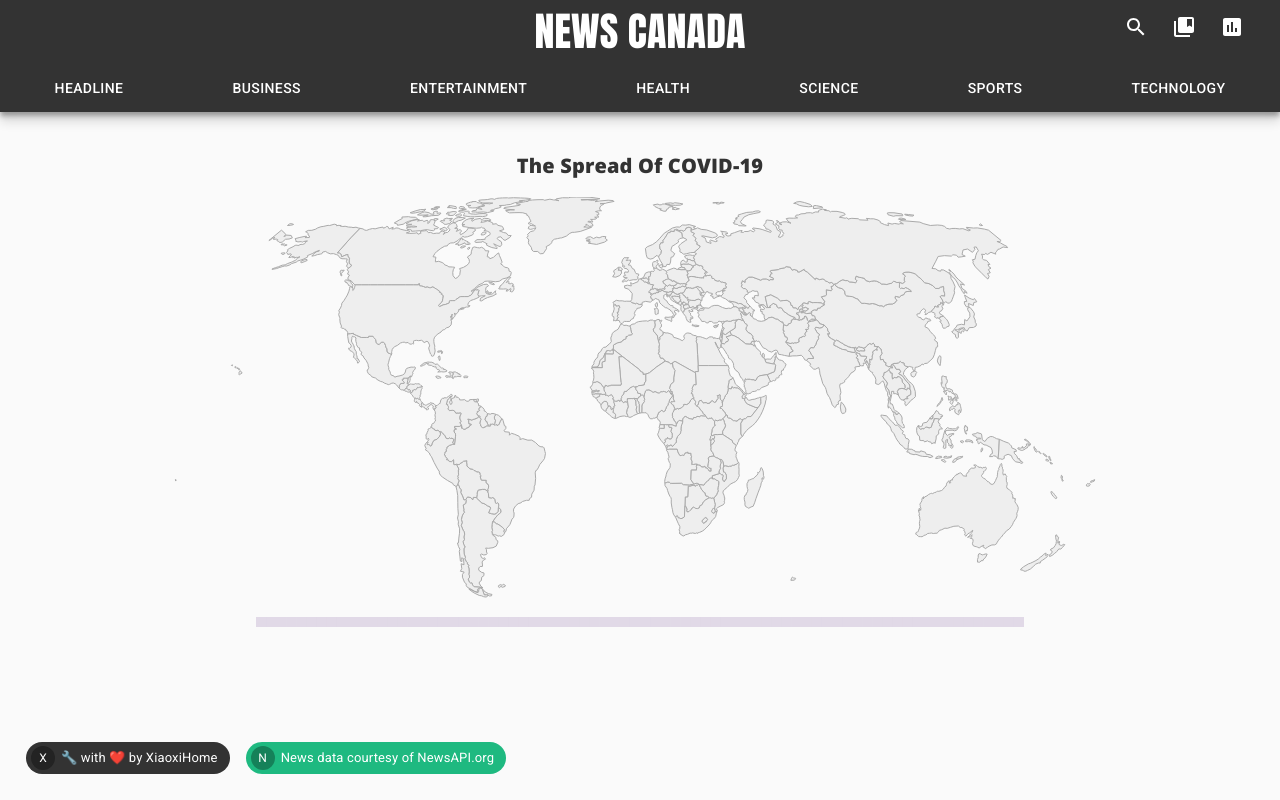
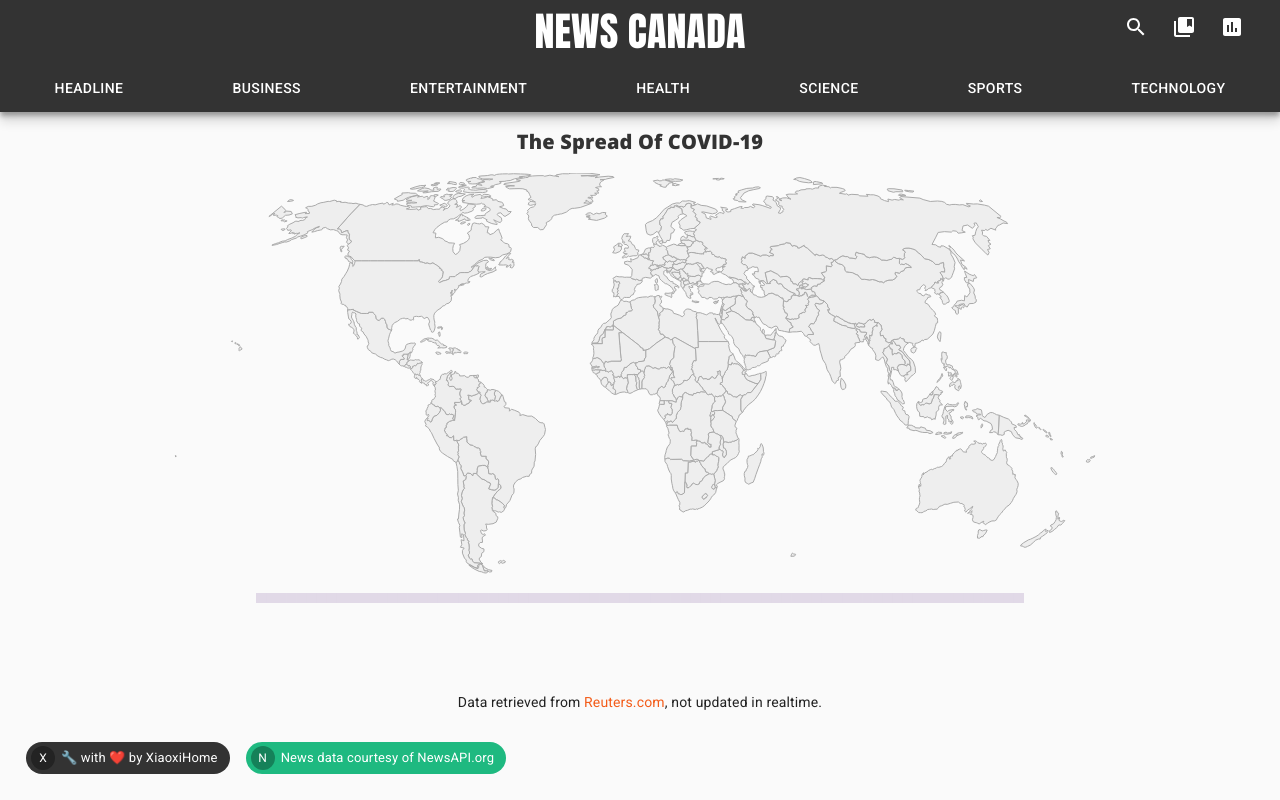
Before and after one commit to CptDoraemon/news-app, a React (Create React App) app: page / in a window 1280 px wide. Both pictures are taken after a click on the button 1184 px from the left and 27 px from the top of the page. Built offline with nearby package versions, Linux system fonts and the light colour scheme; no server answers.

Commit message:
add stackbarchart to covid map

```diff
--- a/src/components/topic/topic.tsx
+++ b/src/components/topic/topic.tsx
@@ -1,8 +1,8 @@
 import React, {useEffect, useRef, useState} from "react";
 import makeStyles from "@material-ui/core/styles/makeStyles";
 import TopicCovid19Map from "./topic-covid19-map";
-import {Typography} from "@material-ui/core";
-import Box from "@material-ui/core/Box";
+import Link from '@material-ui/core/Link';
+import Typography from '@material-ui/core/Typography';
 
 const useStyles = makeStyles(theme => ({
     root: {
@@ -11,7 +11,7 @@ const useStyles = makeStyles(theme => ({
         flexDirection: 'column',
         alignItems: 'center',
         justifyContent: 'flex-start',
-        margin: theme.spacing(5, 0)
+        margin: theme.spacing(2, 0, 10, 0)
     },
     widthWrapper: {
         width: '1000px',
@@ -47,6 +47,17 @@ const Topic: React.FC<TopicProps> = () => {
             </div>
             <TopicCovid19Map/>
             <div className={classes.widthWrapper}>
+                <div>
+                    <p>
+                        <span>Data retrieved from </span>
+                        <span>
+                            <Link href='https://graphics.reuters.com/CHINA-HEALTH-MAP/0100B59S39E/index.html' target='_blank' rel="noopener noreferrer" style={{color: '#f35c19'}}>
+                                Reuters.com
+                            </Link>
+                        </span>
+                        <span>, not updated in realtime.</span>
+                    </p>
+                </div>
             </div>
         </div>
     )
--- a/src/d3-charts/world-map-d3.ts
+++ b/src/d3-charts/world-map-d3.ts
@@ -35,8 +35,8 @@ class WorldMapD3 {
         mapStrokeNormal: '#aaa',
         mapStrokeHoverHighlight: '#222',
         case: '#ffa726',
-        death: '#ef5350',
-        recovered: '#66bb6a',
+        death: '#f16a67',
+        recovered: '#78c37b',
         timeBarHighlight: '#7a5195',
         timeBarNormal: 'rgba(122, 81, 149, 0.6)',
         timeBarLight: 'rgba(122, 81, 149, 0.2)'
@@ -91,6 +91,9 @@ class WorldMapD3 {
             caseLineChart: d3.Selection<SVGPathElement, unknown | [number, number][], HTMLElement, any>,
             deathLineChart: d3.Selection<SVGPathElement, unknown | [number, number][], HTMLElement, any>,
             recoveredLineChart: d3.Selection<SVGPathElement, unknown | [number, number][], HTMLElement, any>,
+            stackBarChartCase: d3.Selection<SVGRectElement, unknown, HTMLElement, any>,
+            stackBarChartDeath: d3.Selection<SVGRectElement, unknown, HTMLElement, any>,
+            stackBarChartRecovered: d3.Selection<SVGRectElement, unknown, HTMLElement, any>,
         } | null,
         timeControl: {
             group: d3.Selection<SVGGElement, unknown, HTMLElement, any>,
@@ -115,7 +118,7 @@ class WorldMapD3 {
                     cases: number[],
                     deaths: number[],
                     recovered: number[],
-                } | undefined
+                } | undefined | null
             }
         }
     };
@@ -244,7 +247,10 @@ class WorldMapD3 {
         const caseLineChart = tooltipGroup.append('path');
         const deathLineChart = tooltipGroup.append('path');
         const recoveredLineChart = tooltipGroup.append('path');
-
+        const stackBarChartGroup = tooltipGroup.append('g');
+        const stackBarChartCase = stackBarChartGroup.append('rect');
+        const stackBarChartDeath = stackBarChartGroup.append('rect');
+        const stackBarChartRecovered = stackBarChartGroup.append('rect');
         tooltip
             .style('font-weight', 700)
             .style('font-size', '0.875rem')
@@ -275,6 +281,10 @@ class WorldMapD3 {
         caseLineChart.style('stroke', this.color.case);
         deathLineChart.style('stroke', this.color.death);
         recoveredLineChart.style('stroke', this.color.recovered);
+        //
+        stackBarChartCase.style('fill', this.color.case);
+        stackBarChartDeath.style('fill', this.color.death);
+        stackBarChartRecovered.style('fill', this.color.recovered);
 
 
         this.references.tooltip = {
@@ -291,9 +301,11 @@ class WorldMapD3 {
             tspanRecoveredNew,
             caseLineChart,
             deathLineChart,
-            recoveredLineChart
+            recoveredLineChart,
+            stackBarChartCase,
+            stackBarChartDeath,
+            stackBarChartRecovered
         };
-
         this.updateTooltip()
 
     }
@@ -342,13 +354,16 @@ class WorldMapD3 {
         // Update dimension and position
         const bBox = this.references.tooltip.tooltip.node()?.getBBox();
         if (!bBox) return;
-        const p = 0.2;
+        const p = 0.3;
         const shift = 5;
         const textWidth = bBox.width;
         const textHeight = bBox.height;
         const lineChartHeight = 20;
-        const tooltipWidth = (1+p)*textWidth;
-        const tooltipHeight = (1+p)*(textHeight + lineChartHeight * 3);
+        const stackBarChartMarginTop = 10;
+        const stackBarChartHeight = 15;
+        const chartWidth = 150;
+        const tooltipWidth = (1+p)*Math.max(chartWidth, textWidth);
+        const tooltipHeight = (1+p)*(textHeight + lineChartHeight * 3 + stackBarChartHeight + stackBarChartMarginTop);
 
         const xBg = inputX - tooltipWidth - shift;
         const xBgFloored = Math.max(this.dimension.m.l, xBg);
@@ -374,6 +389,7 @@ class WorldMapD3 {
         y = Math.min(y, this.dimension.svgHeight - tooltipHeight);
         const toolTipStartY = y - p/2*bBox.height;
         const lineChartStartY = toolTipStartY+0.5*p*tooltipHeight+textHeight;
+        const stackBarChartY = lineChartStartY + 3 * lineChartHeight + stackBarChartMarginTop;
         this.references.tooltip.tooltip
             .attr('x', textX)
             .attr('y', y);
@@ -413,7 +429,7 @@ class WorldMapD3 {
             const data: [number, number][] = dataArray.map((num, i) => [i, num]);
             const scaleX = d3.scaleLinear()
                 .domain([0, this.data.case.series.length-1])
-                .range([0, 100]);
+                .range([0, chartWidth]);
             const scaleY = d3.scaleLinear()
                 .domain([0, yMax])
                 .range([20, 0]);
@@ -428,17 +444,58 @@ class WorldMapD3 {
                 .style('transform', `translate(${x}px, ${y}px)`)
         };
 
+        const chartX = textX - chartWidth/2;
         if (this.state.tooltipData.data.case) {
+            // has data
             const lineChartYMax = Math.max.apply(Math, this.state.tooltipData.data.case.cases);
-            updateLineCharts(this.state.tooltipData.data.case.cases, this.references.tooltip.caseLineChart, lineChartYMax, textX - 50, lineChartStartY);
-            updateLineCharts(this.state.tooltipData.data.case.deaths, this.references.tooltip.deathLineChart, lineChartYMax, textX - 50, lineChartStartY + lineChartHeight);
-            updateLineCharts(this.state.tooltipData.data.case.recovered, this.references.tooltip.recoveredLineChart, lineChartYMax, textX - 50, lineChartStartY + lineChartHeight*2);
+            updateLineCharts(this.state.tooltipData.data.case.cases, this.references.tooltip.caseLineChart, lineChartYMax, chartX, lineChartStartY);
+            updateLineCharts(this.state.tooltipData.data.case.deaths, this.references.tooltip.deathLineChart, lineChartYMax, chartX, lineChartStartY + lineChartHeight);
+            updateLineCharts(this.state.tooltipData.data.case.recovered, this.references.tooltip.recoveredLineChart, lineChartYMax, chartX, lineChartStartY + lineChartHeight*2);
         } else {
             // either no data or mouse is leaving, need to move line chart out
             const nullData: number[] = [];
-            updateLineCharts(nullData, this.references.tooltip.caseLineChart, 0, textX - 50, lineChartStartY);
-            updateLineCharts(nullData, this.references.tooltip.deathLineChart, 0, textX - 50, lineChartStartY + lineChartHeight);
-            updateLineCharts(nullData, this.references.tooltip.recoveredLineChart, 0, textX - 50, lineChartStartY + lineChartHeight*2);
+            updateLineCharts(nullData, this.references.tooltip.caseLineChart, 0, chartX, lineChartStartY);
+            updateLineCharts(nullData, this.references.tooltip.deathLineChart, 0, chartX, lineChartStartY + lineChartHeight);
+            updateLineCharts(nullData, this.references.tooltip.recoveredLineChart, 0, chartX, lineChartStartY + lineChartHeight*2);
+        }
+
+        // update stack bar chart
+        const stackBarScale = d3.scaleLinear()
+            .domain([0, this.data.case.series.length-1])
+            .range([0, 100]);
+        if (this.state.tooltipData.data.case) {
+            // has data
+            const currentCase = this.state.tooltipData.data.case.cases[currentT];
+            const currentDeath = this.state.tooltipData.data.case.deaths[currentT];
+            const currentRecovered = this.state.tooltipData.data.case.recovered[currentT];
+            const deathWidth = currentCase === 0 ? 0 : (currentDeath / currentCase) * chartWidth;
+            const recoveredWidth = currentCase === 0 ? 0 : (currentRecovered / currentCase) * chartWidth;
+            this.references.tooltip.stackBarChartCase
+                .attr('x', chartX)
+                .attr('width', () => currentCase === 0 ? 0 : chartWidth)
+                .attr('height', stackBarChartHeight)
+                .attr('y', stackBarChartY);
+            this.references.tooltip.stackBarChartDeath
+                .attr('x', chartX + chartWidth - deathWidth)
+                .attr('width', deathWidth)
+                .attr('height', stackBarChartHeight)
+                .attr('y', stackBarChartY);
+            this.references.tooltip.stackBarChartRecovered
+                .attr('x', chartX)
+                .attr('width', recoveredWidth)
+                .attr('height', stackBarChartHeight)
+                .attr('y', stackBarChartY)
+        } else {
+            // either no data or mouse is leaving, need to move line chart out
+            this.references.tooltip.stackBarChartCase
+                .attr('x', chartX)
+                .attr('y', stackBarChartY);
+            this.references.tooltip.stackBarChartDeath
+                .attr('x', chartX)
+                .attr('y', stackBarChartY);
+            this.references.tooltip.stackBarChartRecovered
+                .attr('x', chartX)
+                .attr('y', stackBarChartY)
         }
     }
 
@@ -563,6 +620,28 @@ class WorldMapD3 {
         this.updateTooltip();
     }
 
+    setToolTipDataState(
+        x: number,
+        xSecondary: number,
+        y : number,
+        ySecondary: number,
+        country: string,
+        newCase: typeof WorldMapD3.prototype.state.tooltipData.data.case
+    ) {
+        this.state.tooltipData = Object.assign(
+            this.state.tooltipData,
+            {
+                inputX: x,
+                inputXSecondary: xSecondary,
+                inputY: y,
+                inputYSecondary: ySecondary,
+                data: {
+                    country: country,
+                    case: newCase
+                }
+            })
+    }
+
     startTimeLapse() {
         const tick = () => {
             if (!this.timeLapse.isAutoPlaying) return;
@@ -609,42 +688,9 @@ class WorldMapD3 {
             // tooltip
             if (!d.properties.case) {
                 // no data for this country
-                thisClass.state.tooltipData = Object.assign(
-                    thisClass.state.tooltipData,
-                    {
-                        inputX: x,
-                        inputXSecondary: xSecondary,
-                        inputY: y,
-                        inputYSecondary: ySecondary,
-                        data: {
-                            country: d.properties.name,
-                            case: null
-                        }
-                })
+                thisClass.setToolTipDataState(x, xSecondary, y, ySecondary, d.properties.name, null);
             } else {
-                thisClass.state.tooltipData = Object.assign(
-                    thisClass.state.tooltipData,
-                    {
-                        inputX: x,
-                        inputXSecondary: xSecondary,
-                        inputY: y,
-                        inputYSecondary: ySecondary,
-                        data: {
-                            country: d.properties.name,
-                            case: {...d.properties.case}
-                        }
-                    }
-                );
-                //     thisClass.updateTooltip(x, xSecondary, y, ySecondary, {
-                //     country: d.properties.name,
-                //     date: `${date.getDate()} ${thisClass.monthStrings[date.getMonth()]}, ${date.getFullYear()}`,
-                //     caseAccumulative: d.properties.case.cases[time],
-                //     deathAccumulative: d.properties.case.deaths[time],
-                //     recoveredAccumulative: d.properties.case.recovered[time],
-                //     caseNew: time === 0 ? 0 : d.properties.case.cases[time] - d.properties.case.cases[time-1],
-                //     deathNew: time === 0 ? 0 : d.properties.case.deaths[time] - d.properties.case.deaths[time-1],
-                //     recoveredNew: time === 0 ? 0 : d.properties.case.recovered[time] - d.properties.case.recovered[time-1],
-                // })
+                thisClass.setToolTipDataState(x, xSecondary, y, ySecondary, d.properties.name, {...d.properties.case});
             }
             thisClass.updateTooltip();
 
@@ -661,21 +707,8 @@ class WorldMapD3 {
 
         })
             .on('mouseleave', function(d) {
-                thisClass.state.tooltipData = Object.assign(
-                    thisClass.state.tooltipData,
-                    {
-                        inputX: -1000,
-                        inputXSecondary: -1000,
-                        inputY: -1000,
-                        inputYSecondary: -1000,
-                        data: {
-                            country: '',
-                            case: null
-                        }
-                    }
-                );
+                thisClass.setToolTipDataState(-1000, -1000, -1000, -1000, '', null);
                 thisClass.updateTooltip();
-
 
                 // country path
                 // d3.select(this).style('stroke', thisClass.color.mapStrokeNormal)
```
